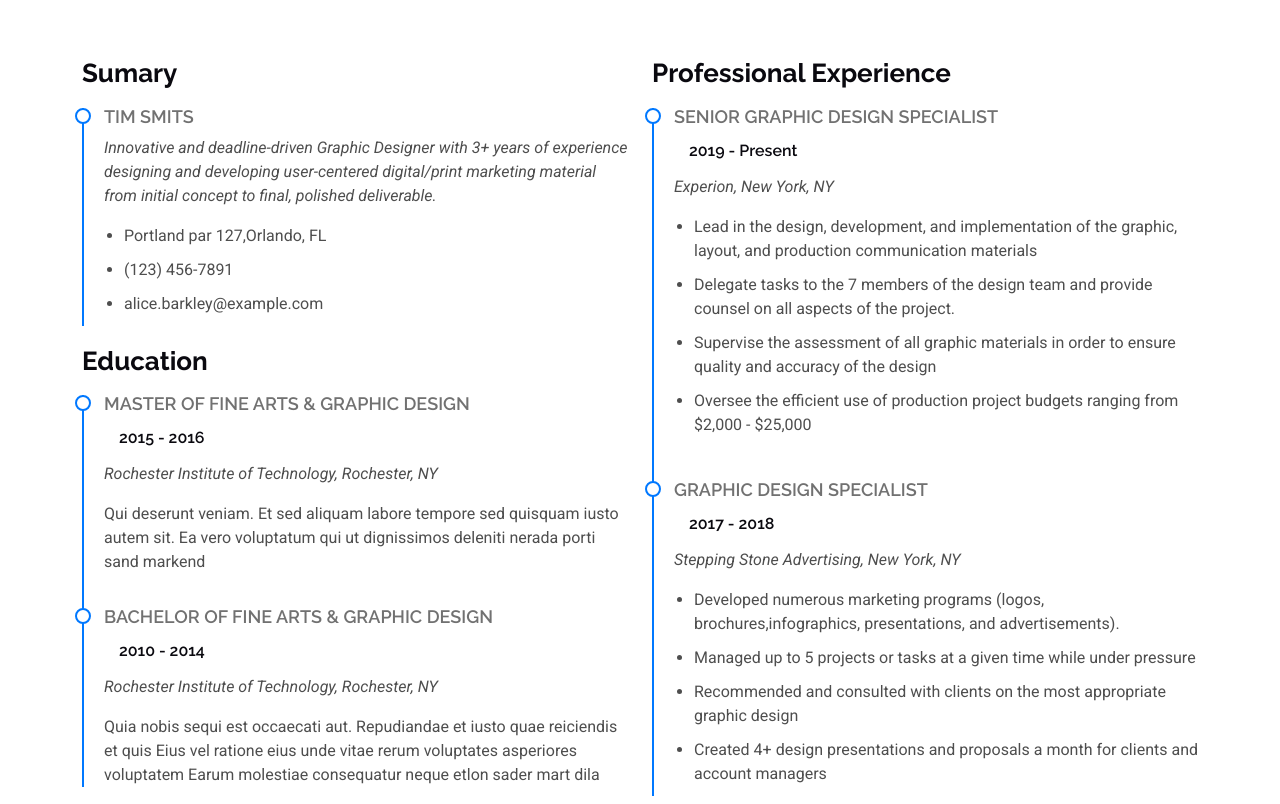
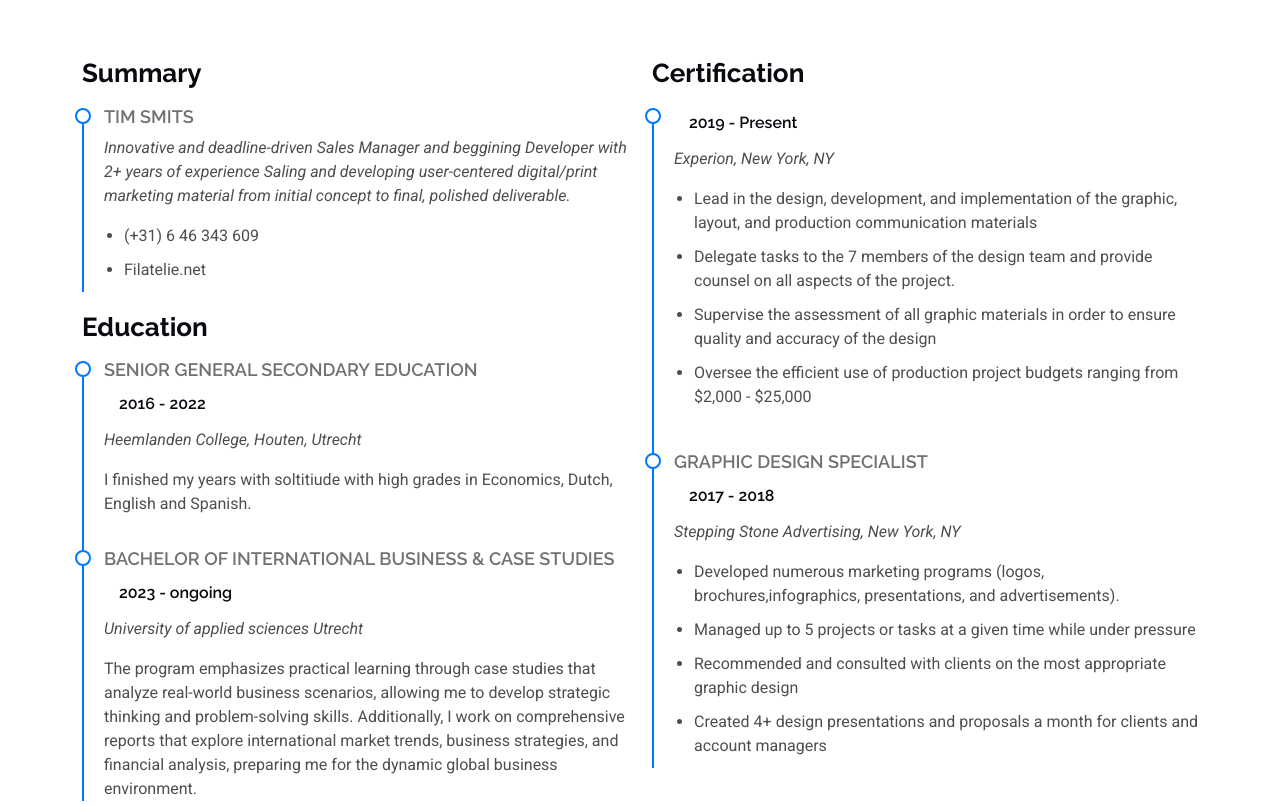
Before and after one commit to Tim-tech-cmd/Tim-tech-cmd.github.io, a plain HTML site: page index.html in a window 1280 px wide. Shown: the part 1780-2584 px from the top of the page. Drawn offline with Linux system fonts and the light colour scheme.

Commit message:
Study part + skils

```diff
--- a/index.html
+++ b/index.html
@@ -199,39 +199,46 @@
         <div class="row">
 
           <div class="col-lg-6" data-aos="fade-up" data-aos-delay="100">
-            <h3 class="resume-title">Sumary</h3>
+            <h3 class="resume-title">Summary</h3>
 
             <div class="resume-item pb-0">
               <h4>Tim Smits</h4>
-              <p><em>Innovative and deadline-driven Graphic Designer with 3+ years of experience designing and developing user-centered digital/print marketing material from initial concept to final, polished deliverable.</em></p>
+              <p><em>Innovative and deadline-driven Sales Manager and beggining Developer with 2+ years of experience Saling and developing user-centered digital/print marketing material from initial concept to final, polished deliverable.</em></p>
               <ul>
-                <li>Portland par 127,Orlando, FL</li>
-                <li>(123) 456-7891</li>
-                <li>alice.barkley@example.com</li>
+                <li>(+31) 6 46 343 609</li>
+                <li>Filatelie.net</li>
               </ul>
-            </div><!-- Edn Resume Item -->
+            </div><!-- End Resume Item -->
 
             <h3 class="resume-title">Education</h3>
             <div class="resume-item">
-              <h4>Master of Fine Arts &amp; Graphic Design</h4>
-              <h5>2015 - 2016</h5>
-              <p><em>Rochester Institute of Technology, Rochester, NY</em></p>
-              <p>Qui deserunt veniam. Et sed aliquam labore tempore sed quisquam iusto autem sit. Ea vero voluptatum qui ut dignissimos deleniti nerada porti sand markend</p>
+              <h4>Senior general secondary education</h4>
+              <h5>2016 - 2022 </h5>
+              <p><em>Heemlanden College, Houten, Utrecht</em></p>
+              <p>
+              I finished my years with soltitiude with high grades in Economics, Dutch, English and Spanish.
+             </p>
             </div><!-- Edn Resume Item -->
 
             <div class="resume-item">
-              <h4>Bachelor of Fine Arts &amp; Graphic Design</h4>
-              <h5>2010 - 2014</h5>
-              <p><em>Rochester Institute of Technology, Rochester, NY</em></p>
-              <p>Quia nobis sequi est occaecati aut. Repudiandae et iusto quae reiciendis et quis Eius vel ratione eius unde vitae rerum voluptates asperiores voluptatem Earum molestiae consequatur neque etlon sader mart dila</p>
+              <h4>Bachelor of International Business &amp; Case studies</h4>
+              <h5>2023 - ongoing</h5>
+              <p><em>University of applied sciences Utrecht</em></p>
+              <p></p>The program emphasizes practical learning through case studies
+               that analyze real-world business scenarios, allowing me to
+               develop strategic thinking and problem-solving skills.
+               Additionally, I work on comprehensive reports that explore
+               international market trends, business strategies, and financial
+                analysis,
+               preparing me for the dynamic global business environment.
             </div><!-- Edn Resume Item -->
 
           </div>
 
           <div class="col-lg-6" data-aos="fade-up" data-aos-delay="200">
-            <h3 class="resume-title">Professional Experience</h3>
+            <h3 class="resume-title">Certification</h3>
             <div class="resume-item">
-              <h4>Senior graphic design specialist</h4>
+              <h4></h4>
               <h5>2019 - Present</h5>
               <p><em>Experion, New York, NY </em></p>
               <ul>
```
